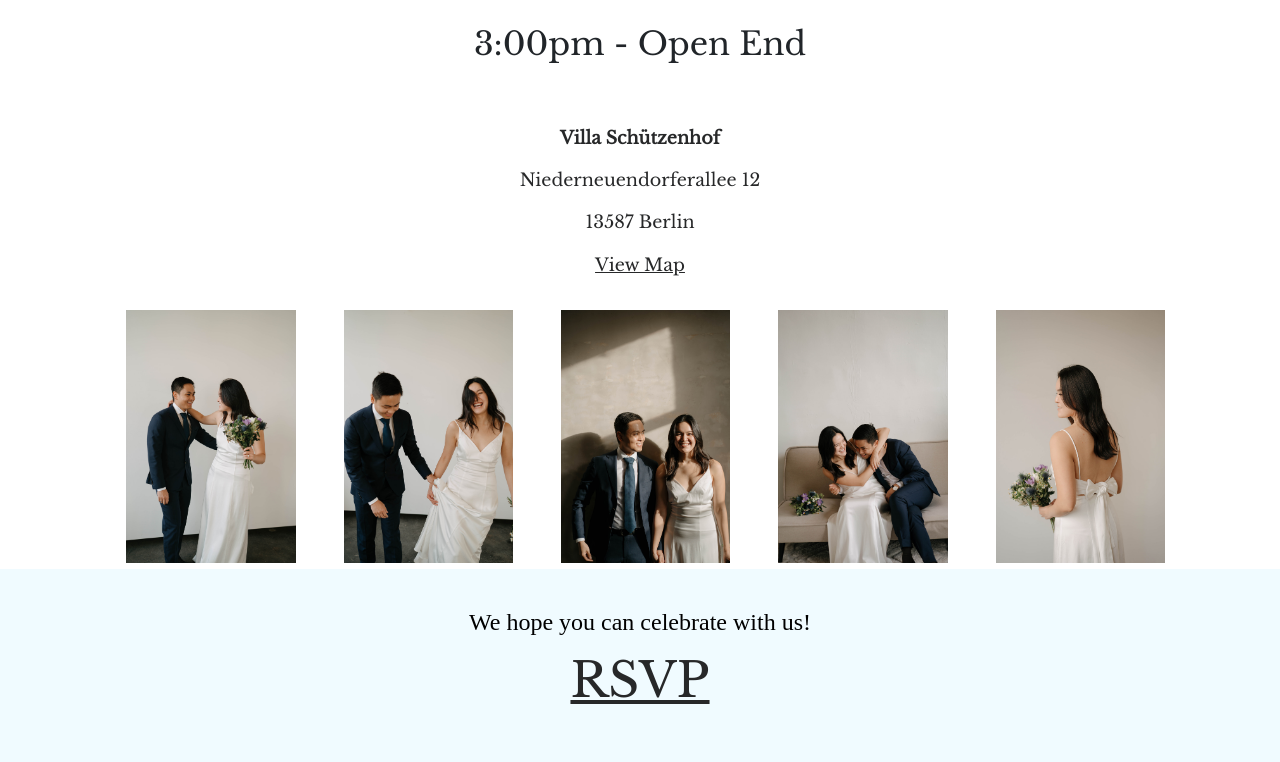
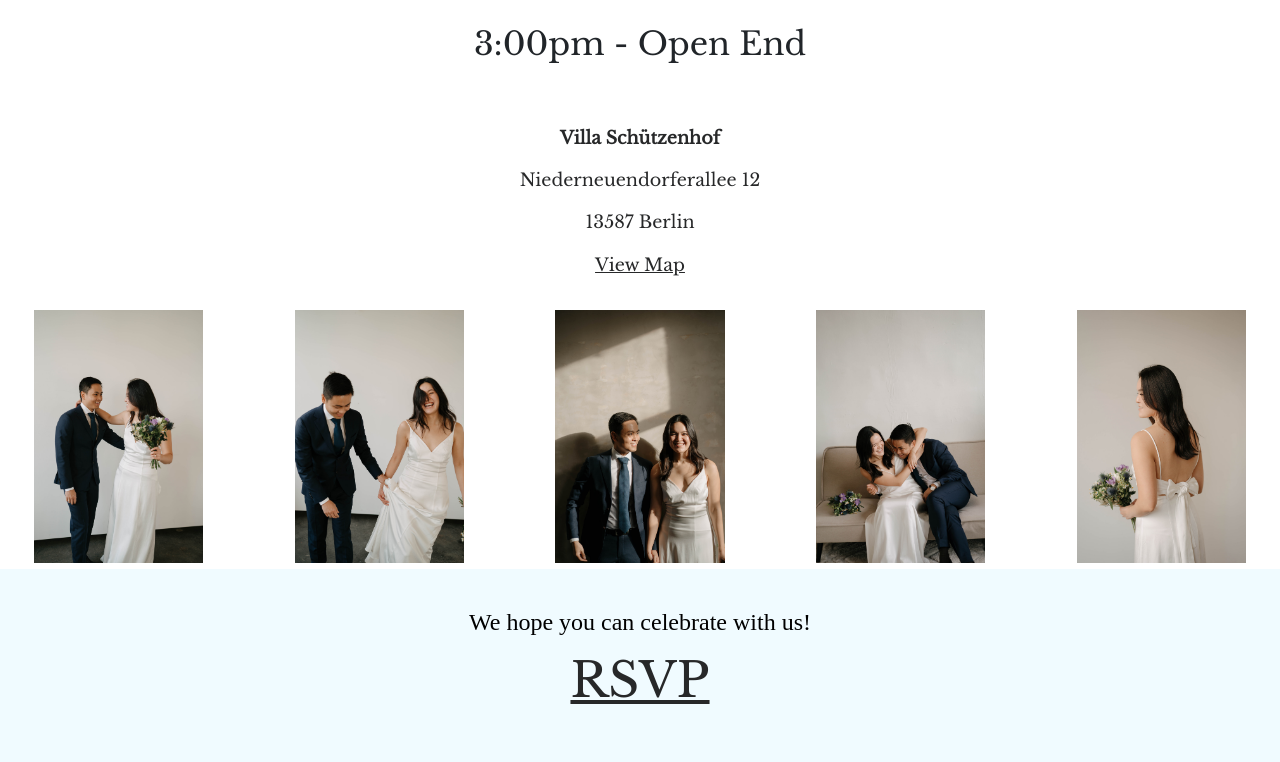
Before and after one commit to ckntran/Hochzeit, a Flask app: page / in a window 1280 px wide. Shown: the part 484-1246 px from the top of the page. Run offline with Flask 3, Linux system fonts and the light colour scheme; some libraries are stand-ins or nearby versions; some web fonts are replaced.

Commit message:
centered pics

```diff
--- a/static/assets/css/styles.css
+++ b/static/assets/css/styles.css
@@ -149,7 +149,8 @@ active {
 
 #gallery .container-fluid {
   object-fit: contain;
-  margin: 3% 3% 3% 3%;
+  margin-top: 3%;
+  margin-bottom: 3%;
 }
 
 /* RSVP Section */
--- a/templates/index.html
+++ b/templates/index.html
@@ -34,19 +34,19 @@
 
   <section class="white-section" id="gallery">
     <div class="row justify-content-center">
-      <div class="col-lg-2 col-md-4 col-sm-6">
+      <div class="col-lg-2 col-md-4 col-sm-6 mx-auto">
         <img class="container-fluid" src="{{ url_for('static', filename='images/Wed_1.jpg') }}" alt="Gallery Picture 1">
       </div>
-      <div class="col-lg-2 col-md-4 col-sm-6">
+      <div class="col-lg-2 col-md-4 col-sm-6 mx-auto">
         <img class="container-fluid" src="{{ url_for('static', filename='images/Wed_2.jpg') }}" alt="Gallery Picture 2">
       </div>
-      <div class="col-lg-2 col-md-4 col-sm-6">
+      <div class="col-lg-2 col-md-4 col-sm-6 mx-auto">
         <img class="container-fluid" src="{{ url_for('static', filename='images/Wed_3.jpg') }}" alt="Gallery Picture 3">
       </div>
-      <div class="col-lg-2 col-md-4 col-sm-6">
+      <div class="col-lg-2 col-md-4 col-sm-6 mx-auto">
         <img class="container-fluid" src="{{ url_for('static', filename='images/Wed_4.jpg') }}" alt="Gallery Picture 4">
       </div>
-      <div class="col-lg-2 col-md-4 col-sm-6">
+      <div class="col-lg-2 col-md-4 col-sm-6 mx-auto">
         <img class="container-fluid" src="{{ url_for('static', filename='images/Wed_5.jpg') }}" alt="Gallery Picture 5">
       </div>
     </div>
```
